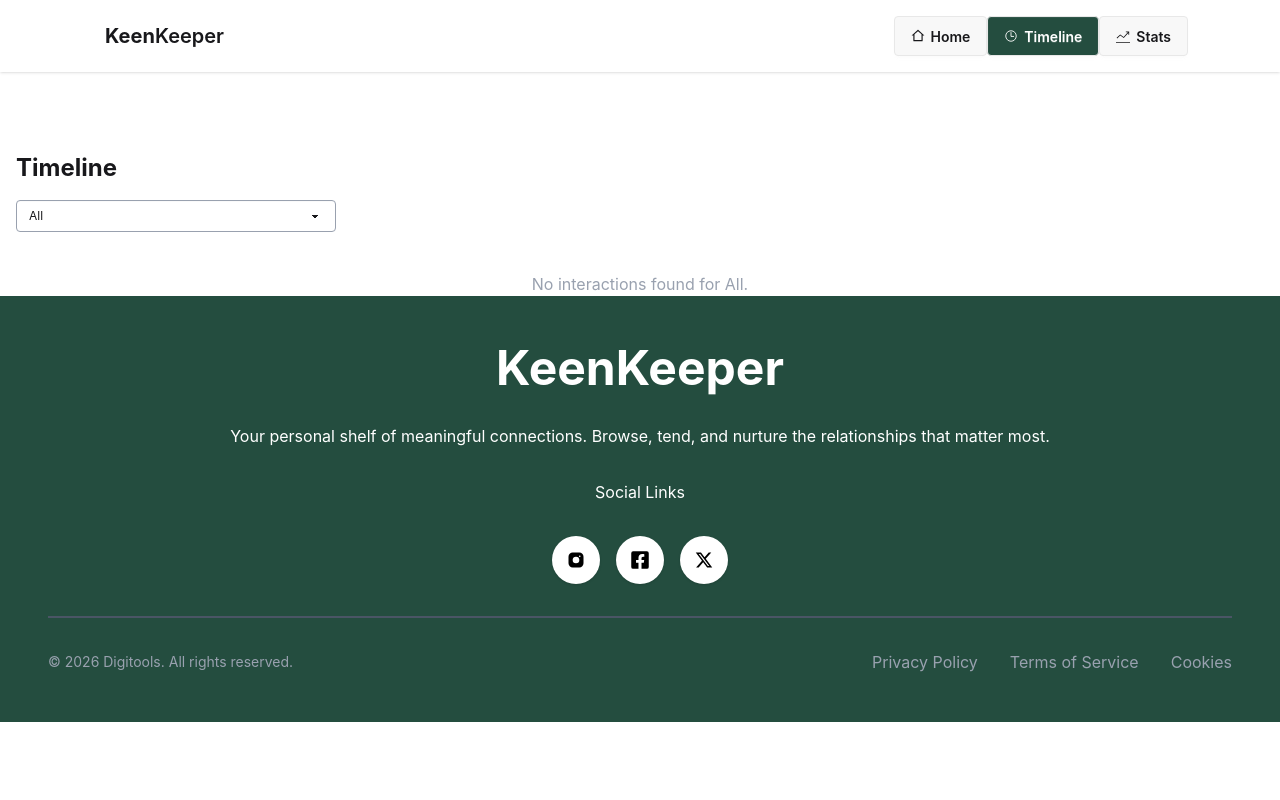
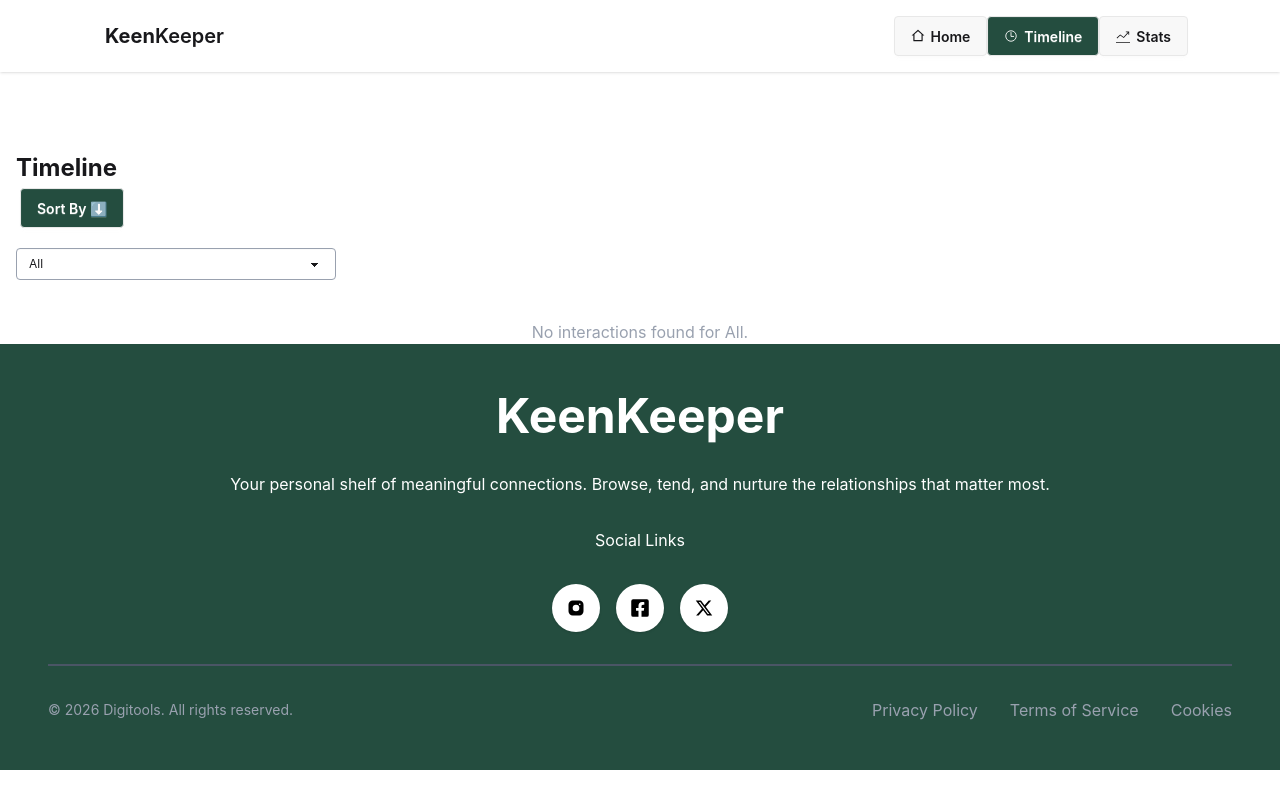
Before and after one commit to Hridrita/keen-keeper, a React (Vite) app: page /Timeline in a window 1280 px wide. Built offline with nearby package versions, Linux system fonts and the light colour scheme.

Commit message:
added sorting functionality

```diff
--- a/src/Home/Timeline.jsx
+++ b/src/Home/Timeline.jsx
@@ -1,4 +1,4 @@
-import React, { useContext, useState } from "react"; // useState import koro
+import React, { useContext, useEffect, useState } from "react"; // useState import koro
 import { friendContext } from "../Context/FriendContext";
 import { FiPhone, FiMessageSquare, FiVideo, FiFilter } from "react-icons/fi";
 
@@ -7,6 +7,8 @@ const Timeline = () => {
 
   const [filterType, setFilterType] = useState("All");
 
+  const [sortingType, setSortingType] = useState([]);
+
   const icons = {
     Call: <FiPhone className="text-pink-500" />,
     Text: <FiMessageSquare className="text-purple-400" />,
@@ -14,19 +16,45 @@ const Timeline = () => {
   };
 
 
-  const filteredTimeline = timeline.filter((item) => {
+
+  let filteredTimeline = timeline.filter((item) => {
     if (filterType === "All") return true;
     return item.type === filterType;
   });
+
+
+      if(sortingType === 'Date'){
+         filteredTimeline = [...filteredTimeline].sort((a, b) => new Date(b.date) - new Date(a.date));
+        }
+
+
 
   return (
     <div className="container mx-auto mt-20 max-w-7xl px-4">
       <div>
         <h2 className="text-2xl font-bold">Timeline</h2>
 
+        <div>
+          <div className="dropdown dropdown-start">
+            <div
+              tabIndex={0}
+              role="button"
+              className="btn m-1 bg-[#244d3fFF] text-white"
+            >
+              Sort By ⬇️
+            </div>
+            <ul
+              tabIndex="-1"
+              className="dropdown-content menu bg-base-100 rounded-box z-1 w-52 p-2 shadow-sm"
+            >
+              <li onClick={()=> setSortingType('Date')}>
+                <a>Date</a>
+              </li>
+            </ul>
+          </div>
+        </div>
 
-        <div  className="my-4">
-
+        <div className="my-4">
           <select
             className="select select-bordered select-sm w-full max-w-xs bg-white border-gray-400"
             onChange={(e) => setFilterType(e.target.value)}
@@ -40,23 +68,28 @@ const Timeline = () => {
         </div>
       </div>
 
-
       {filteredTimeline.length > 0 ? (
         filteredTimeline.map((friend, ind) => (
-          <div className="flex gap-6 items-center bg-white shadow-sm m-3 p-5 rounded-xl border border-gray-50" key={ind}>
+          <div
+            className="flex gap-6 items-center bg-white shadow-sm m-3 p-5 rounded-xl border border-gray-50"
+            key={ind}
+          >
             <div className="text-2xl bg-gray-50 p-3 rounded-full">
               {icons[friend.type]}
             </div>
             <div>
               <p className="text-lg">
-                <span className="font-bold">{friend.type}</span> with <span className="text-gray-700">{friend.name}</span>
+                <span className="font-bold">{friend.type}</span> with{" "}
+                <span className="text-gray-700">{friend.name}</span>
               </p>
               <p className="text-sm text-gray-400">{friend.date}</p>
             </div>
           </div>
         ))
       ) : (
-        <p className="text-center text-gray-400 mt-10">No interactions found for {filterType}.</p>
+        <p className="text-center text-gray-400 mt-10">
+          No interactions found for {filterType}.
+        </p>
       )}
     </div>
   );
```
